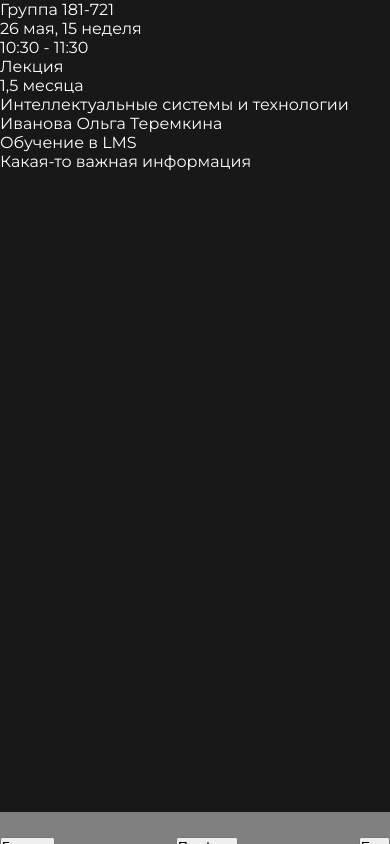
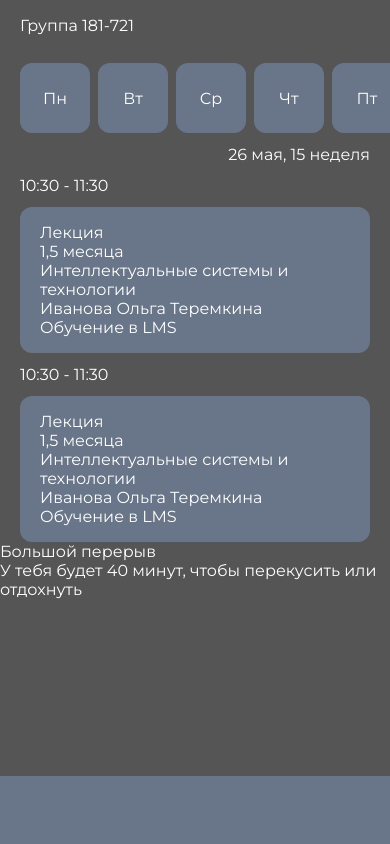
Before and after one commit to shorazi/mospoly-helper, a Next.js app: page / in a window 390 px wide. Built offline with nearby package versions, Linux system fonts and the light colour scheme.

Commit message:
add: components in main's page && mobilebar in layout's widget;

```diff
--- a/src/pages/main/ui/main.content.tsx
+++ b/src/pages/main/ui/main.content.tsx
@@ -1,15 +1,40 @@
 import styles from './main.module.scss'
+
+const data = ['Пн', 'Вт', 'Ср', 'Чт', 'Пт', 'Сб', 'Вс']
 
 const MainPage = () => {
 	return (
 		<>
+			<Header />
+			<div className={styles.scrollabel}>
+				{data.map(item => (
+					<CardDate key={item} value={item} />
+				))}
+			</div>
+			<p className={styles.text_today_info}>26 мая, 15 неделя</p>
+			<PreCard />
+			<PreCard />
+			<div>
+				<p>Большой перерыв</p>
+				<span>У тебя будет 40 минут, чтобы перекусить или отдохнуть</span>
+			</div>
+		</>
+	)
+}
+
+export default MainPage
+
+const Header = () => (
 	<div className={styles.header}>
 		<p>Группа 181-721</p>
 	</div>
-			<div className={styles.scrollabel}>
-				<div className={styles.card_date}></div>
-			</div>
-			<p className={styles.text_today_info}>26 мая, 15 неделя</p>
+)
+
+const CardDate = (props: { value: string }) => (
+	<div className={styles.card_date}>{props.value}</div>
+)
+
+const PreCard = () => (
 	<div className={styles.precard_lesson}>
 		<p>10:30 - 11:30</p>
 		<div className={styles.card_lesson}>
@@ -28,9 +53,4 @@ const MainPage = () => {
 			</div>
 		</div>
 	</div>
-			<p>Какая-то важная информация</p>
-		</>
 )
-}
-
-export default MainPage
--- a/src/pages/main/ui/main.module.scss
+++ b/src/pages/main/ui/main.module.scss
@@ -0,0 +1,60 @@
+.header {
+	width: 100%;
+
+	display: flex;
+	justify-content: space-between;
+	align-items: center;
+
+	padding: 1rem 1.25rem;
+	// border: 2px solid #697689;
+}
+
+.scrollabel {
+	width: 100%;
+	padding: 0.75rem 1.25rem;
+	display: grid;
+	gap: 8px;
+	grid-template-columns: repeat(10, auto);
+	overflow-x: scroll;
+	scrollbar-width: none;
+	// border: 2px solid #697689;
+}
+
+.card_date {
+	width: 70px;
+	height: 70px;
+
+	display: flex;
+	justify-content: center;
+	align-items: center;
+
+	border-radius: 0.75rem;
+	background-color: #697689;
+	cursor: pointer;
+}
+
+.text_today_info {
+	width: 100%;
+	padding: 0 1.25rem;
+	text-align: end;
+	// border: 2px solid #697689;
+}
+
+.precard_lesson {
+	width: 100%;
+	padding: 0.75rem 1.25rem 0;
+
+	display: flex;
+	flex-direction: column;
+	justify-content: start;
+	align-items: start;
+	gap: 12px;
+	// border: 2px solid #697689;
+}
+
+.card_lesson {
+	width: 100%;
+	background-color: #697689;
+	padding: 1rem 1.25rem;
+	border-radius: 12px;
+}
--- a/src/widgets/layout/ui/layout.content.tsx
+++ b/src/widgets/layout/ui/layout.content.tsx
@@ -8,16 +8,19 @@ const Layout = (
 	return (
 		<div className={styles.root}>
 			<div className={styles.container}>
-				{props.children}
-
-				<div className={styles.mobile_bar}>
-					<button>Главная</button>
-					<button>Профиль</button>
-					<button>Еще</button>
-				</div>
+				<div className={styles.outlet}>{props.children}</div>
+				<MobileBar />
 			</div>
 		</div>
 	)
 }
 
 export default Layout
+
+const MobileBar = () => (
+	<div className={styles.mobile_bar}>
+		{/* <button>Главная</button>
+		<button>Профиль</button>
+		<button>Еще</button> */}
+	</div>
+)
--- a/src/widgets/layout/ui/layout.module.scss
+++ b/src/widgets/layout/ui/layout.module.scss
@@ -4,7 +4,7 @@
 	background: #181818;
 	color: #fff;
 	overflow-y: scroll;
-	// scrollbar-width: none;
+	scrollbar-width: none;
 
 	display: flex;
 	justify-content: center;
@@ -12,20 +12,29 @@
 }
 
 .container {
-	max-width: 768px;
+	// max-width: 768px;
+	max-width: 425px;
 	width: 100%;
-	height: 100dvh;
+	height: 200dvh;
+	display: flex;
+	flex-direction: column;
+	position: relative;
+	background-color: #555555;
 }
 
+.outlet {
+	width: 100%;
+}
 .mobile_bar {
-	max-width: 768px;
-	width: 100%;
+	width: 425px;
+	// max-width: 768px;
+	// width: 100%;
 	height: 8dvh;
-	margin-top: 76dvh;
-	background-color: gray;
+	position: fixed;
+	margin-top: 92dvh;
+	background-color: #697689;
 
 	display: flex;
 	justify-content: space-between;
 	align-items: center;
-	position: fixed;
 }
```
Lines whose indentation alone changed are shown as unchanged.
